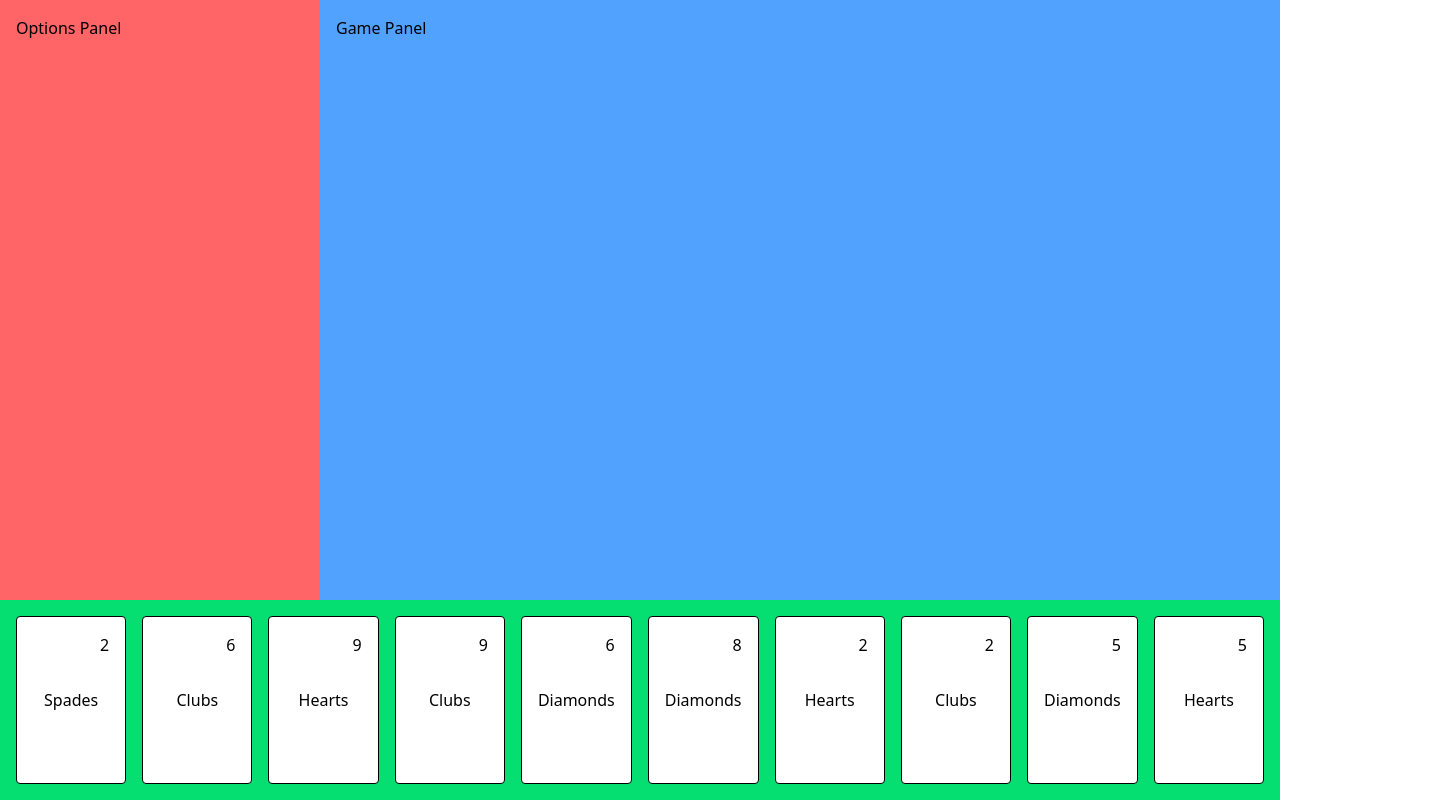
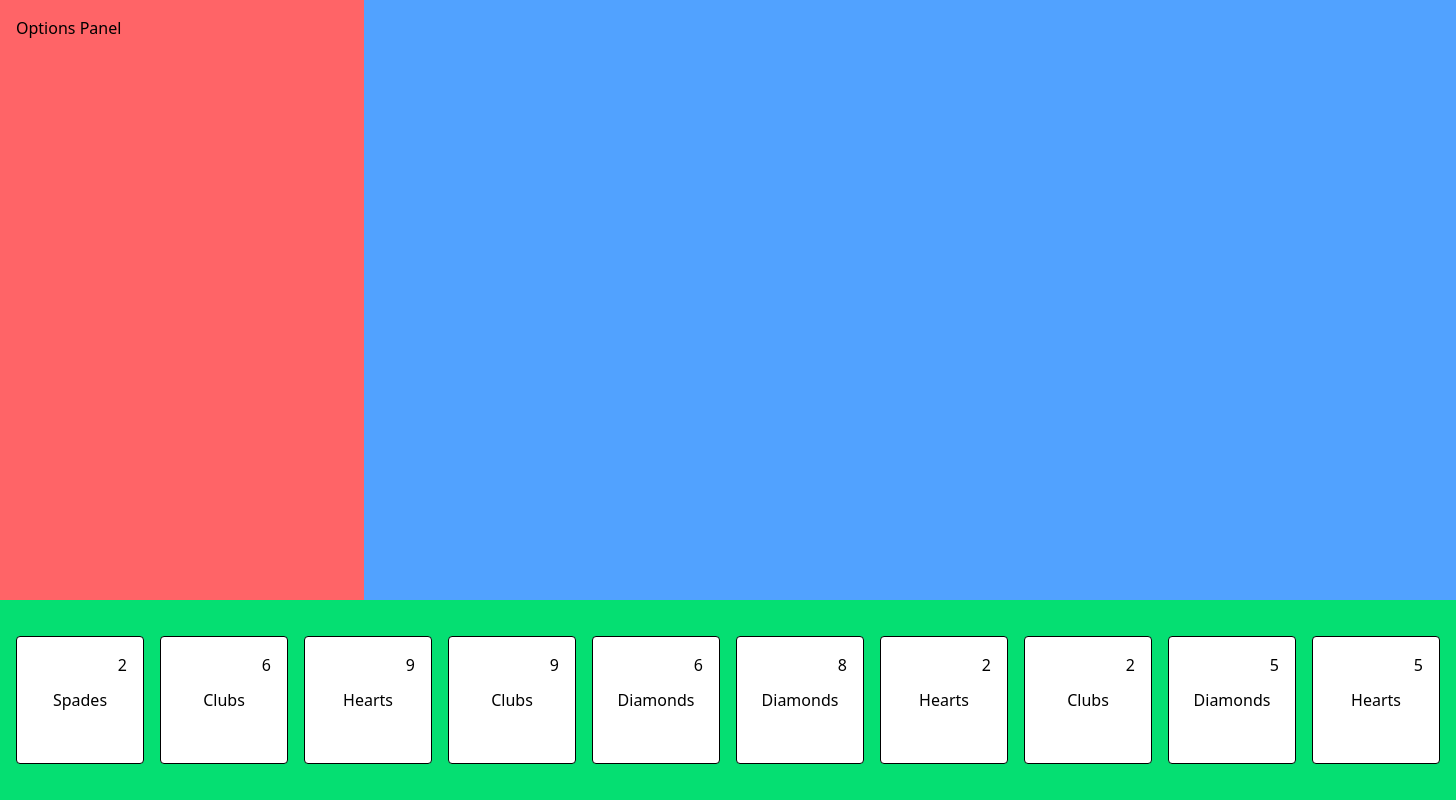
Before and after one commit to kevinldg/weblatro, a React (Vite) app: page / in a window 1280 px wide. Shown: the whole page, 1456 px wide, since content can reach past the window. Built offline with nearby package versions, Linux system fonts and the light colour scheme.

Commit message:
Add ability to select cards - limit amount of selected cards to 5

```diff
--- a/src/components/Card.tsx
+++ b/src/components/Card.tsx
@@ -1,12 +1,27 @@
 import type { Card as CardType } from "../types/Card.ts";
+import {useGameContext} from "../hooks/useGameContext.tsx";
 
 interface CardProps {
     card: CardType;
 }
 
 export default function Card({ card }: CardProps) {
+    const { selectedCards, setSelectedCards } = useGameContext();
+
+    const handleClick = () => {
+        if (selectedCards.length === 5) {
+            console.error("You can only play 5 cards per hand");
+            return;
+        }
+
+        setSelectedCards(prevSelected => [...prevSelected, card]);
+    };
+
     return (
-        <li className="border border-black rounded bg-white flex justify-center items-center p-4 relative w-full hover:bg-neutral-200 hover:cursor-pointer">
+        <li
+            className="border border-black rounded bg-white flex justify-center items-center p-4 relative size-32 hover:bg-neutral-200 hover:cursor-pointer"
+            onClick={handleClick}
+        >
             <p className="absolute top-4 right-4">{card.cardValue}</p>
             <p>{card.cardType}</p>
         </li>
--- a/src/contexts/GameContext.tsx
+++ b/src/contexts/GameContext.tsx
@@ -4,15 +4,18 @@ import {Card} from "../types/Card.ts";
 interface GameContextType {
     cardsInHand: Card[];
     setCardsInHand: Dispatch<SetStateAction<Card[]>>;
+    selectedCards: Card[];
+    setSelectedCards: Dispatch<SetStateAction<Card[]>>;
 }
 
 export const GameContext = createContext<GameContextType | undefined>(undefined);
 
 export const GameProvider = ({children}: {children: ReactNode}) => {
     const [cardsInHand, setCardsInHand] = useState<Card[]>([]);
+    const [selectedCards, setSelectedCards] = useState<Card[]>([]);
 
     return (
-        <GameContext.Provider value={{cardsInHand, setCardsInHand}}>
+        <GameContext.Provider value={{cardsInHand, setCardsInHand, selectedCards, setSelectedCards}}>
             {children}
         </GameContext.Provider>
     );
--- a/src/ui/CardsPanel.tsx
+++ b/src/ui/CardsPanel.tsx
@@ -6,7 +6,7 @@ export default function CardsPanel() {
 
     return (
         <div className="row-span-1 bg-green-400 p-4">
-            <ul className="flex gap-4 h-full">
+            <ul className="flex justify-around items-center h-full gap-4">
                 {cardsInHand.map((card, index) => (
                     <Card key={index} card={card}/>
                 ))}
--- a/src/ui/GamePanel.tsx
+++ b/src/ui/GamePanel.tsx
@@ -1,7 +1,16 @@
+import {useGameContext} from "../hooks/useGameContext.tsx";
+import Card from "../components/Card.tsx";
+
 export default function GamePanel() {
+    const { selectedCards } = useGameContext();
+
     return (
-        <div className="col-span-3 bg-blue-400 p-4">
-            <p>Game Panel</p>
+        <div className="col-span-3 bg-blue-400 p-4 flex justify-center items-center">
+            <ul className="flex gap-8 w-fit">
+                {selectedCards.map((card, index) => (
+                    <Card key={index} card={card}/>
+                ))}
+            </ul>
         </div>
     );
 }
```
